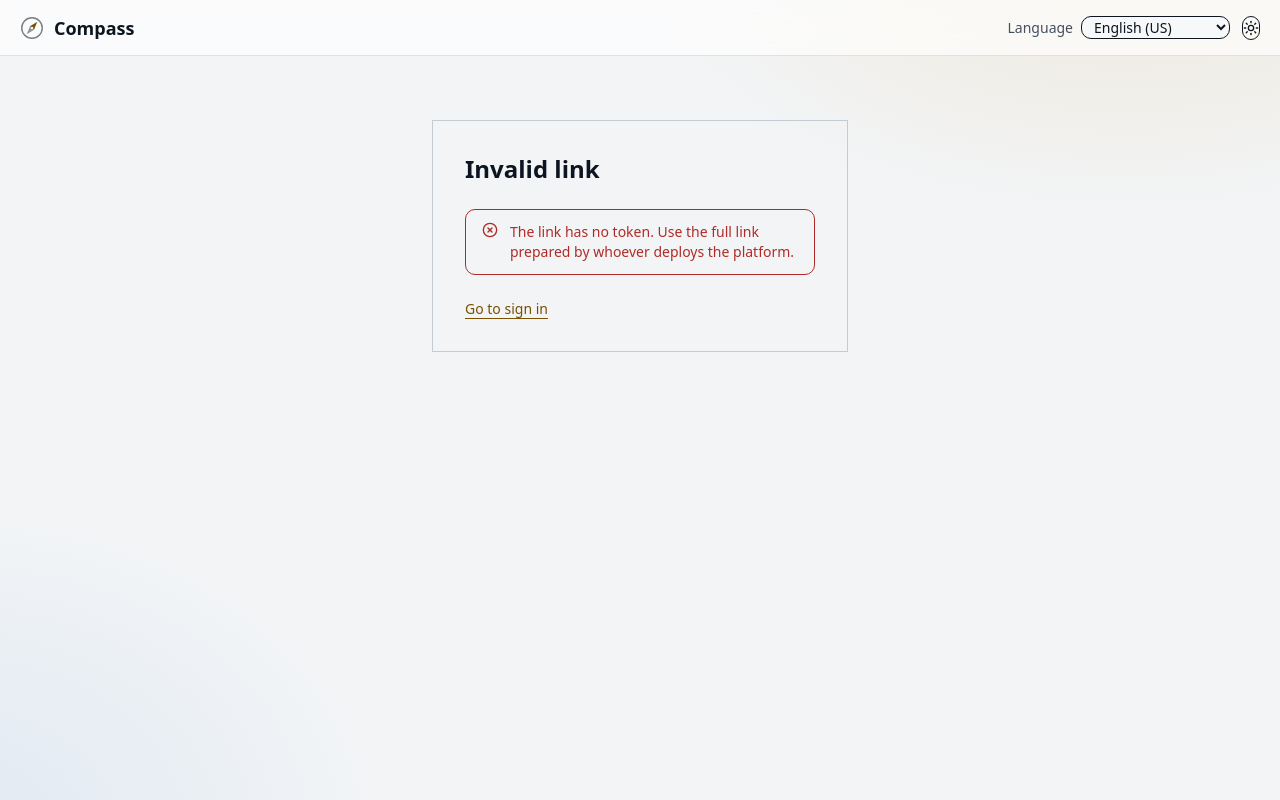
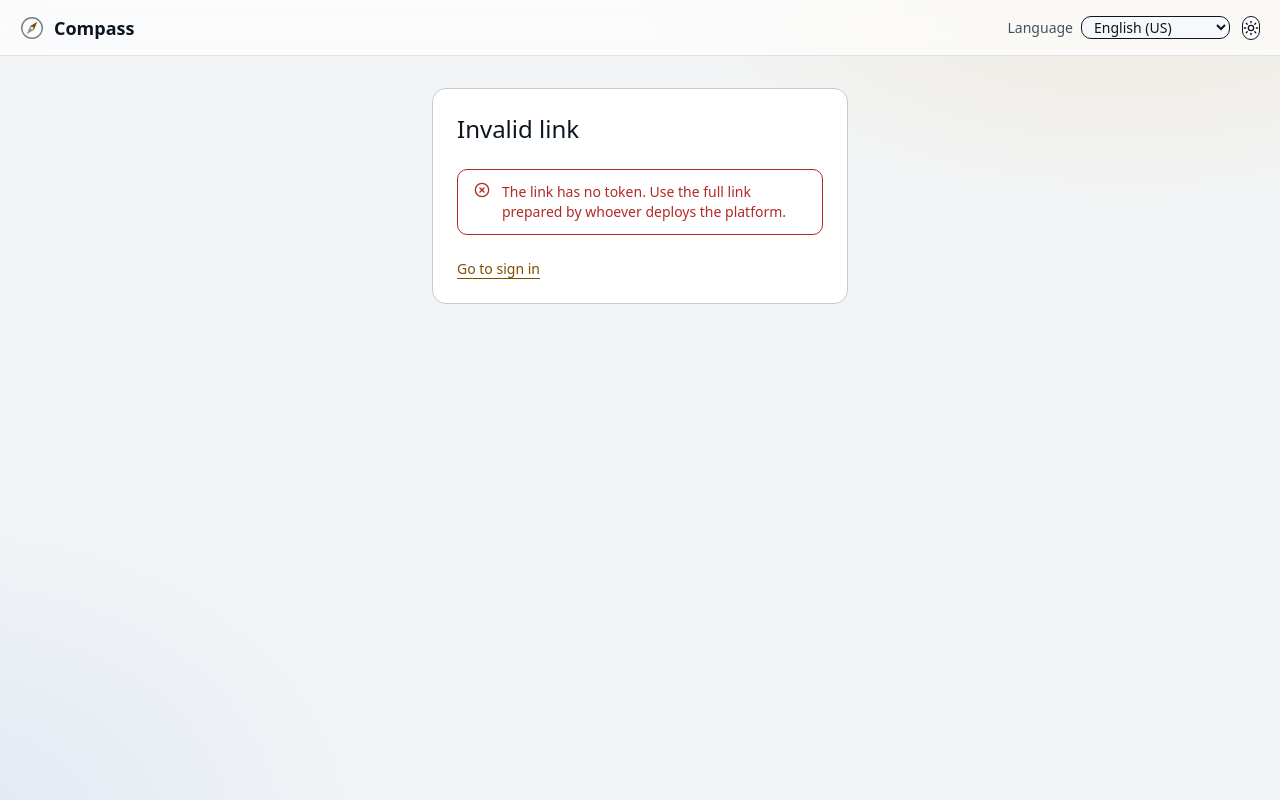
Before and after one commit to OJoshuaCG/compass, a React (Vite) app in the folder apps/web/: page /setup in a window 1280 px wide. Built offline with nearby package versions, Linux system fonts and the light colour scheme.

Commit message:
Revert "feat(web): rediseño de las pantallas públicas y de acceso con la tarjeta del sistema nuevo y la 404 (T6)"
This reverts commit 3b1feb8c9791772f2b65688edaa4ecf92063bde5.

```diff
--- a/apps/web/src/features/auth/ui/auth-card.tsx
+++ b/apps/web/src/features/auth/ui/auth-card.tsx
@@ -1,4 +1,3 @@
-import { Card } from '@iam/ui';
 import type { ReactNode } from 'react';
 
 export type AuthCardProps = {
@@ -7,19 +6,17 @@ export type AuthCardProps = {
   children: ReactNode;
 };
 
-/** Marco común de las pantallas de acceso: un único `h1` y el contenido en una tarjeta opaca. */
+/** Marco común de las pantallas de acceso: un único `h1` y el contenido en una tarjeta. */
 export function AuthCard({ title, description, children }: AuthCardProps) {
-  // Tarjeta opaca y no cristal: aquí se teclean contraseñas y códigos, el contenido debe leerse
-  // sin fondo translúcido (docs/frontend.md §4.1, regla 2).
   return (
-    <Card className="flex flex-col gap-6 p-6 sm:p-8">
-      <header className="flex flex-col gap-2">
-        <h1 className="text-2xl font-semibold text-text">{title}</h1>
+    <section className="flex flex-col gap-6 rounded-lg border border-border-strong bg-surface p-6">
+      <header className="flex flex-col gap-1">
+        <h1 className="text-2xl text-text">{title}</h1>
         {description !== undefined ? (
           <p className="text-sm text-text-secondary">{description}</p>
         ) : null}
       </header>
       {children}
-    </Card>
+    </section>
   );
 }
--- a/apps/web/src/features/auth/ui/invitation-summary.tsx
+++ b/apps/web/src/features/auth/ui/invitation-summary.tsx
@@ -18,7 +18,7 @@ export function InvitationSummary({ email, rank, expiresAt }: InvitationSummaryP
   return (
     <dl
       aria-label={t('invitation.summary', { ns: 'auth' })}
-      className="grid grid-cols-[auto_1fr] gap-x-4 gap-y-2 rounded-md border border-border bg-raised p-4 text-sm"
+      className="grid grid-cols-[auto_1fr] gap-x-4 gap-y-2 rounded-md border border-border-strong bg-raised p-4 text-sm"
     >
       <dt className="text-text-secondary">{t('invitation.email', { ns: 'auth' })}</dt>
       <dd className="break-all text-text">{email}</dd>
--- a/apps/web/src/features/auth/ui/recovery-codes-panel.tsx
+++ b/apps/web/src/features/auth/ui/recovery-codes-panel.tsx
@@ -94,7 +94,7 @@ export function RecoveryCodesPanel({ codes, onContinue }: RecoveryCodesPanelProp
       </h2>
       <ul
         aria-labelledby={headingId}
-        className="grid grid-cols-1 gap-2 rounded-md border border-border bg-raised p-4 font-mono text-sm text-text sm:grid-cols-2"
+        className="grid grid-cols-1 gap-2 rounded-md border border-border-strong bg-raised p-4 font-mono text-sm text-text sm:grid-cols-2"
       >
         {codes.map((code) => (
           <li key={code} className="tabular-nums">
--- a/apps/web/src/routes/not-found-page.tsx
+++ b/apps/web/src/routes/not-found-page.tsx
@@ -17,7 +17,7 @@ export function RootNotFound() {
       <main
         id={MAIN_CONTENT_ID}
         tabIndex={-1}
-        className={`${MAIN_CONTENT_CLASS} mx-auto max-w-xl p-6 pt-16`}
+        className={`${MAIN_CONTENT_CLASS} mx-auto max-w-xl p-6`}
       >
         <NotFoundPage />
       </main>
--- a/apps/web/src/routes/public-layout.tsx
+++ b/apps/web/src/routes/public-layout.tsx
@@ -24,7 +24,7 @@ export function PublicLayout() {
       <main
         id={MAIN_CONTENT_ID}
         tabIndex={-1}
-        className={`${MAIN_CONTENT_CLASS} mx-auto w-full max-w-md flex-1 px-4 py-10 sm:py-16`}
+        className={`${MAIN_CONTENT_CLASS} mx-auto w-full max-w-md flex-1 px-4 py-8`}
       >
         <Outlet />
       </main>
```
